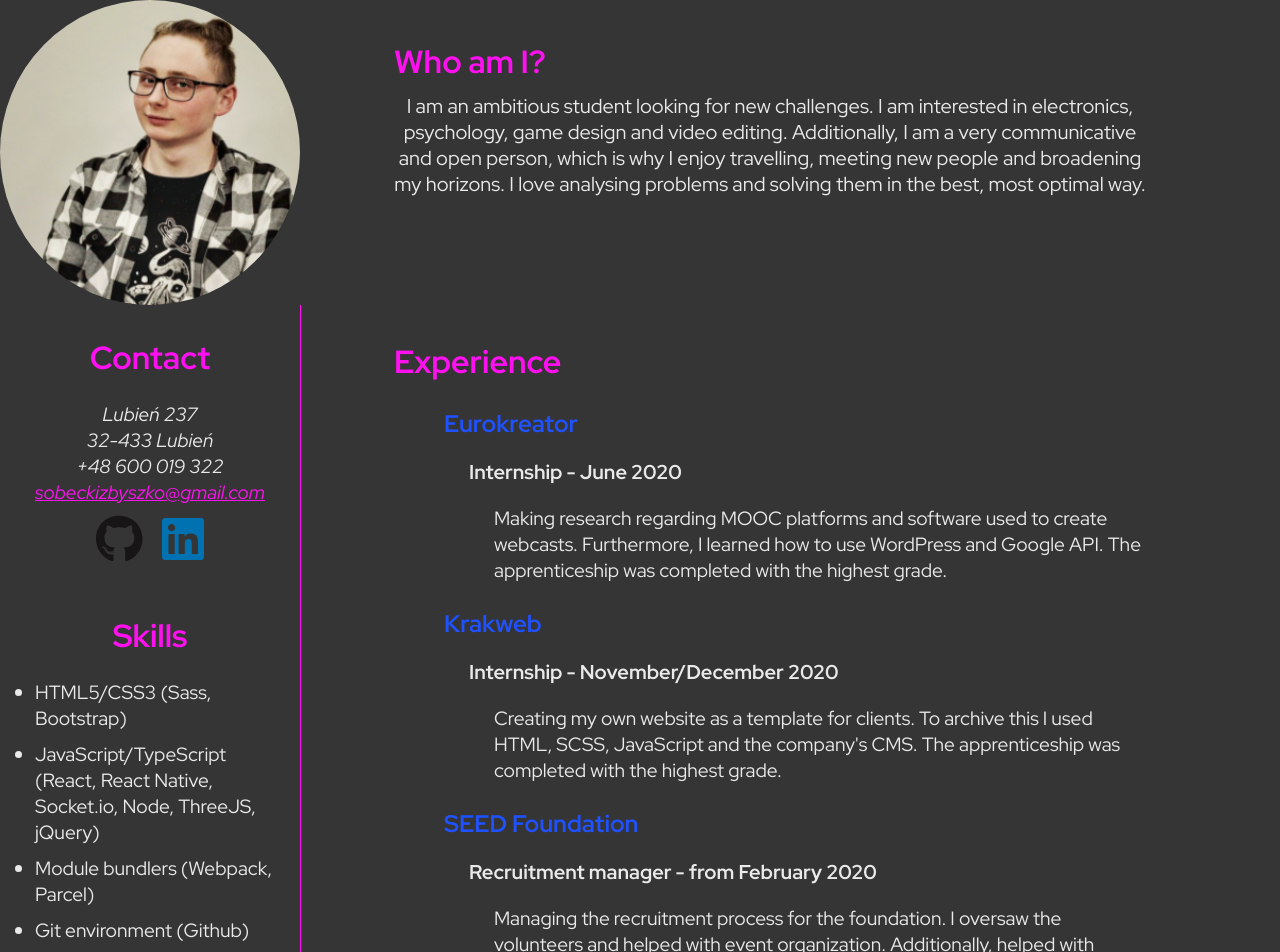
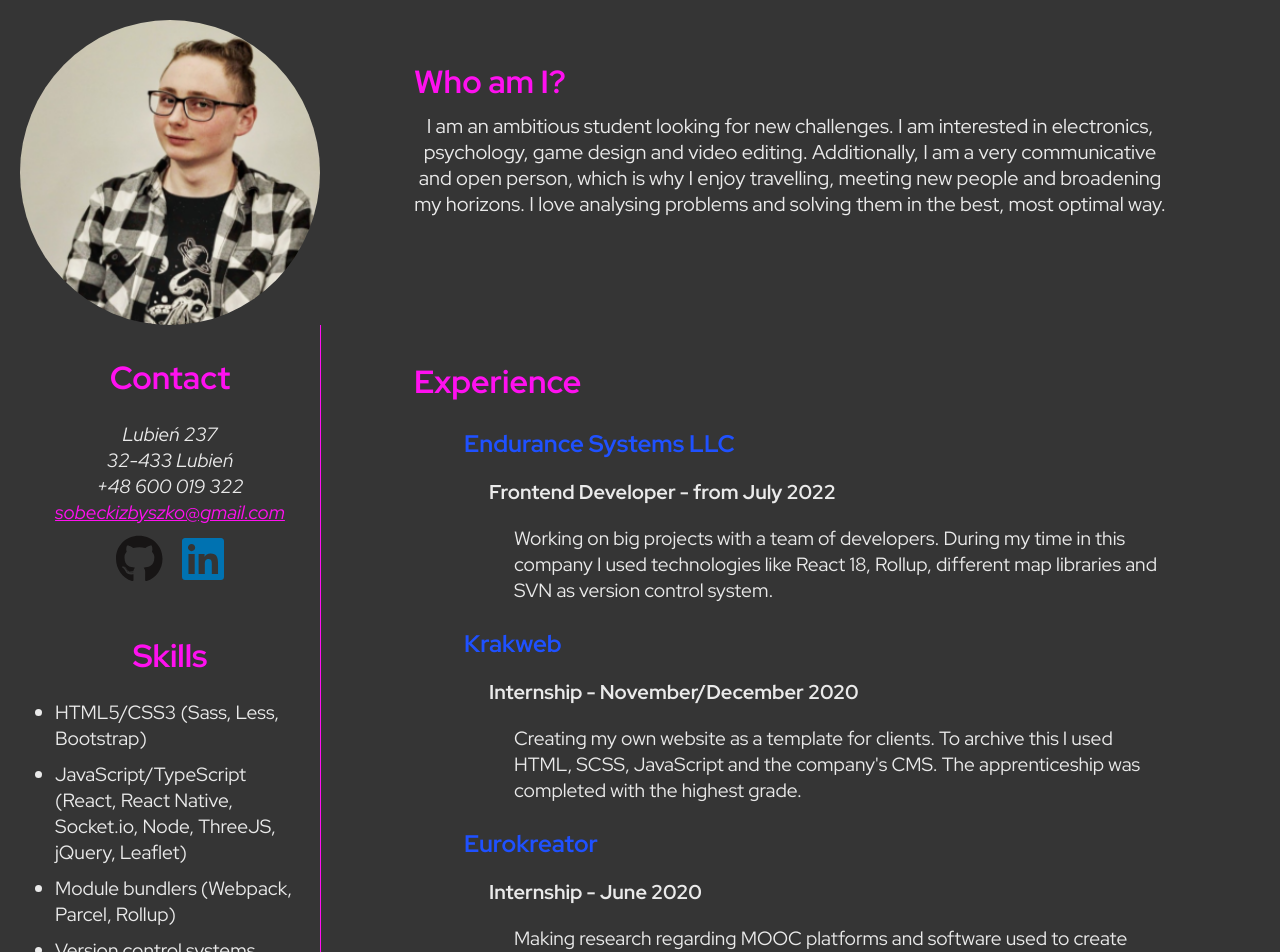
Before and after one commit to dziwuj/CV, a React (Vite) app: page / in a window 1280 px wide. Shown: the top 952 px of the page. Built offline with nearby package versions, Linux system fonts and the light colour scheme.

Commit message:
Info update

```diff
--- a/src/assets/styles/_base.scss
+++ b/src/assets/styles/_base.scss
@@ -4,7 +4,7 @@
     left: 0;
     top: 0;
     margin: 0 auto;
-    padding: 0;
+    padding: 20px;
     position: absolute;
 }
 
--- a/src/components/Experience.tsx
+++ b/src/components/Experience.tsx
@@ -5,29 +5,25 @@ export default function Experience() {
         <div className="experience">
             <h1>Experience</h1>
 
-            <h2>Eurokreator</h2>
-            <h3>Internship - June 2020</h3>
+            <h2>Endurance Systems LLC</h2>
+            <h3>Frontend Developer - from July 2022</h3>
             <p>
-                Making research regarding MOOC platforms and software used to
-                create webcasts. Furthermore, I learned how to use WordPress and
-                Google API. The apprenticeship was completed with the highest
-                grade.
+                Working on big projects with a team of developers. During my time in this company I used technologies like React 18, Rollup, different map
+                libraries and SVN as version control system.
             </p>
 
             <h2>Krakweb</h2>
             <h3>Internship - November/December 2020</h3>
             <p>
-                Creating my own website as a template for clients. To archive
-                this I used HTML, SCSS, JavaScript and the company&apos;s CMS.
-                The apprenticeship was completed with the highest grade.
+                Creating my own website as a template for clients. To archive this I used HTML, SCSS, JavaScript and the company&apos;s CMS. The apprenticeship
+                was completed with the highest grade.
             </p>
-            <h2>SEED Foundation</h2>
-            <h3>Recruitment manager - from February 2020</h3>
+
+            <h2>Eurokreator</h2>
+            <h3>Internship - June 2020</h3>
             <p>
-                Managing the recruitment process for the foundation. I oversaw
-                the volunteers and helped with event organization. Additionally,
-                helped with smaller tasks in the organization (video editing,
-                proofreading for posts etc.).
+                Making research regarding MOOC platforms and software used to create webcasts. Furthermore, I learned how to use WordPress and Google API. The
+                apprenticeship was completed with the highest grade.
             </p>
         </div>
     );
--- a/src/components/Skills.tsx
+++ b/src/components/Skills.tsx
@@ -5,22 +5,13 @@ export default function Skills() {
         <div className="skills">
             <h1>Skills</h1>
             <ul>
-                <li>HTML5/CSS3 (Sass, Bootstrap)</li>
-                <li>
-                    JavaScript/TypeScript (React, React Native, Socket.io, Node,
-                    ThreeJS, jQuery)
-                </li>
-                <li>Module bundlers (Webpack, Parcel)</li>
-                <li>Git environment (Github)</li>
+                <li>HTML5/CSS3 (Sass, Less, Bootstrap)</li>
+                <li>JavaScript/TypeScript (React, React Native, Socket.io, Node, ThreeJS, jQuery, Leaflet)</li>
+                <li>Module bundlers (Webpack, Parcel, Rollup)</li>
+                <li>Version control systems (Github, SVN)</li>
                 <li>Databases (MySQL, MongoDB)</li>
-                <li>
-                    Usage of operating systems (Windows, Linux, Windows Server
-                    2008/2012) - Intermediate
-                </li>
-                <li>
-                    Usage of Microsoft Office (Excel, Word, Access, Powerpoint)
-                    - Intermediate
-                </li>
+                <li>Usage of operating systems (Windows, Linux, Windows Server 2008/2012) - Intermediate</li>
+                <li>Usage of Microsoft Office (Excel, Word, Access, Powerpoint) - Intermediate</li>
                 <li>Basics of Python, PHP, Batch, Shell</li>
             </ul>
         </div>
```
